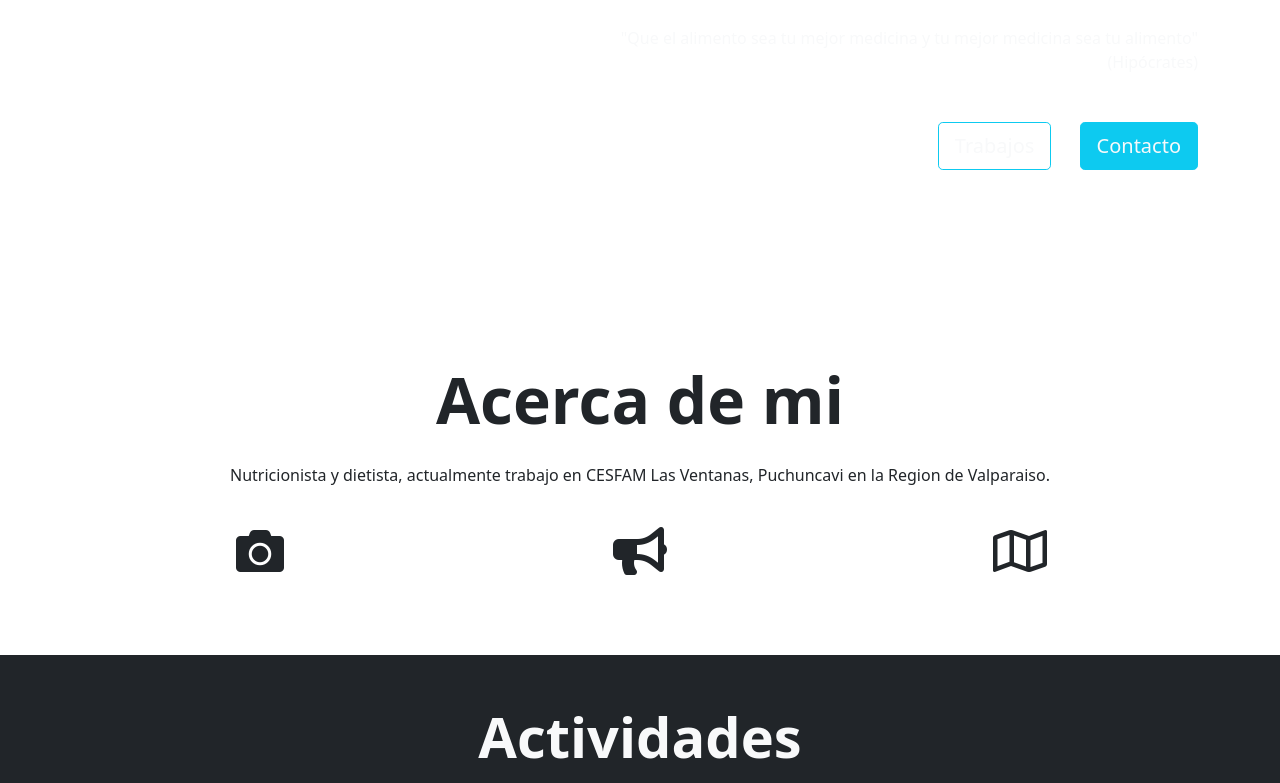
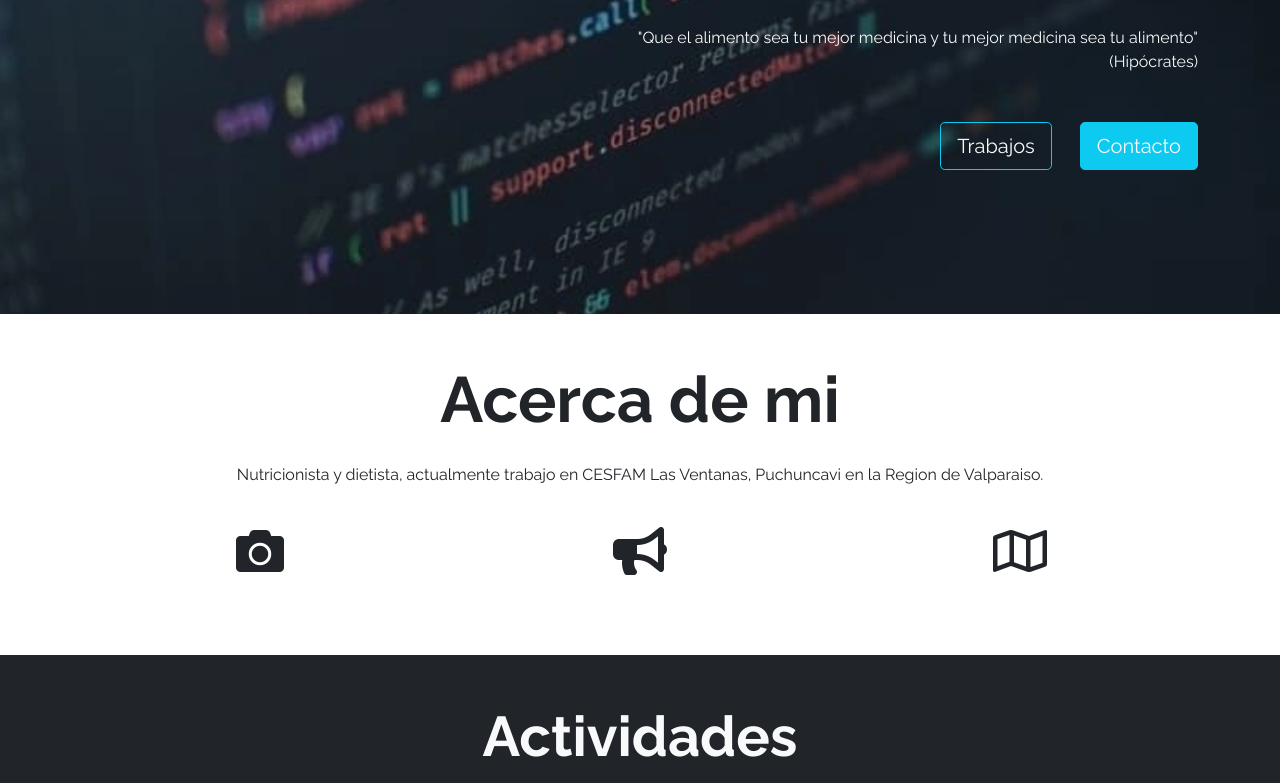
Before and after one commit to Gatta-k/gatta-k.github.io, a plain HTML site: page index.html in a window 1280 px wide. Shown: the part 358-1141 px from the top of the page. Drawn offline with nearby package versions, Linux system fonts and the light colour scheme.

Commit message:
incorporacion de img

```diff
--- a/index.html
+++ b/index.html
@@ -14,7 +14,7 @@
     <link rel="stylesheet" href="https://cdnjs.cloudflare.com/ajax/libs/font-awesome/5.9.0/css/all.min.css"
         integrity="sha512-q3eWabyZPc1XTCmF+8/LuE1ozpg5xxn7iO89yfSOd5/oKvyqLngoNGsx8jq92Y8eXJ/IRxQbEC+FGSYxtk2oiw=="
         crossorigin="anonymous" referrerpolicy="no-referrer" />
-    <link rel="stylesheet" href="assets/css/estilos.css">
+    <link rel="stylesheet" href="assets/style.css">
 </head>
 
 <body>
```
